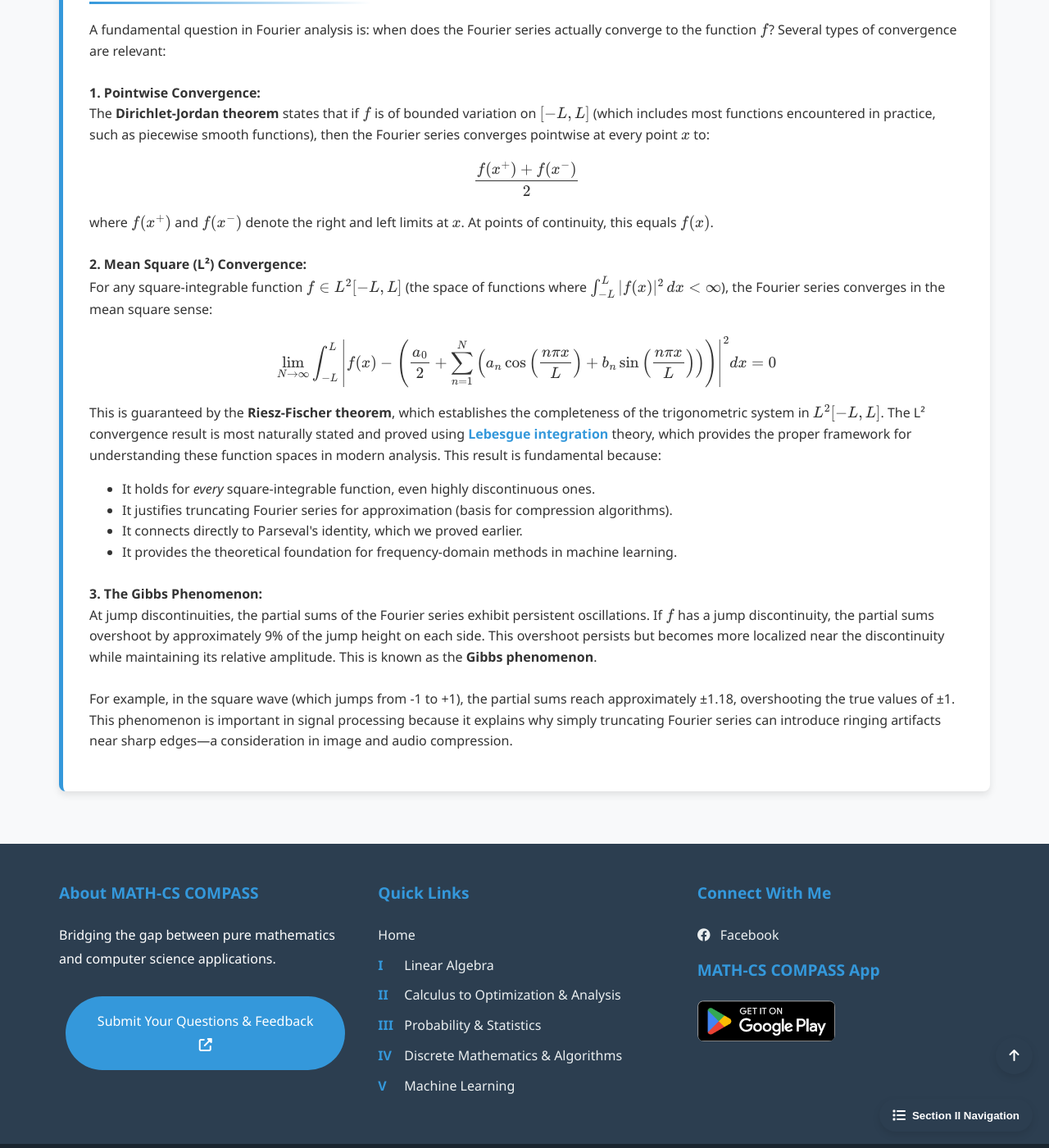
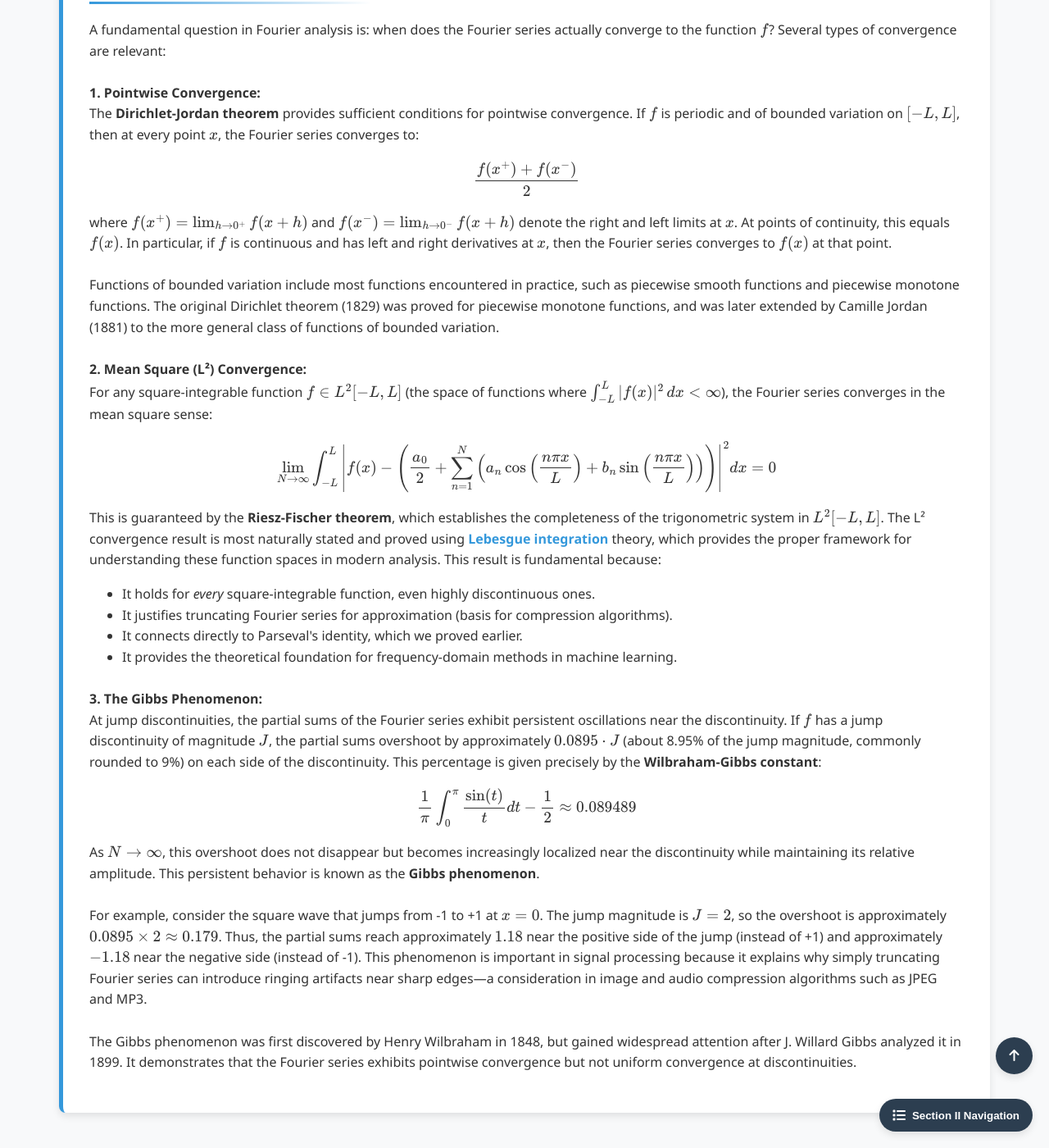
Before and after one commit to Yusukey01/yusukey01.github.io, a Jekyll site: the page built from Mathematics/Calculus/fourier_series.html, in a window 1280 px wide and 1400 px high, scrolled down 11175 px. Shown: the whole window at 82% size. Built offline with Jekyll 4.4.1, drawn with Linux system fonts in a browser that asks for light colours; some of the changed text lies outside the part shown.

```diff
--- a/Mathematics/Calculus/fourier_series.html
+++ b/Mathematics/Calculus/fourier_series.html
@@ -417,7 +417,7 @@ uses_python: false
             </p>
 
             <p>
-                <strong>Parseval's identity (energy conservation):</strong><br>
+                <a href="#parseval"><strong>Parseval's identity (energy conservation):</strong></a><br>
                 With the normalized inner product
                 \(\langle f, g \rangle = \frac{1}{2L}\int_{-L}^{L} f(x)\,\overline{g(x)}\,dx\),
                 the complex exponential system forms an orthonormal basis of \(L^2[-L, L]\), yielding:
@@ -573,14 +573,21 @@ uses_python: false
                 <br><br>
                 <strong>1. Pointwise Convergence:</strong>
                 <br>
-                The <strong>Dirichlet-Jordan theorem</strong> states that if \(f\) is of bounded variation on \([-L, L]\)
-                (which includes most functions encountered in practice, such as piecewise smooth functions), then the
-                Fourier series converges pointwise at every point \(x\) to:
+                The <strong>Dirichlet-Jordan theorem</strong> provides sufficient conditions for pointwise convergence.
+                If \(f\) is periodic and of bounded variation on \([-L, L]\), then at every point \(x\),
+                the Fourier series converges to:
                 \[
                 \frac{f(x^+) + f(x^-)}{2}
                 \]
-                where \(f(x^+)\) and \(f(x^-)\) denote the right and left limits at \(x\). At points of continuity,
-                this equals \(f(x)\).
+                where \(f(x^+) = \lim_{h \to 0^+} f(x+h)\) and \(f(x^-) = \lim_{h \to 0^-} f(x+h)\) denote
+                the right and left limits at \(x\). At points of continuity, this equals \(f(x)\).
+                In particular, if \(f\) is continuous and has left and right derivatives at \(x\),
+                then the Fourier series converges to \(f(x)\) at that point.
+                <br><br>
+                Functions of bounded variation include most functions encountered in practice, such as piecewise
+                smooth functions and piecewise monotone functions. The original Dirichlet theorem (1829)
+                was proved for piecewise monotone functions, and was later extended by Camille Jordan (1881)
+                to the more general class of functions of bounded variation.
                 <br><br>
                 <strong>2. Mean Square (L²) Convergence:</strong>
                 <br>
@@ -603,15 +610,28 @@ uses_python: false
                 <br>
                 <strong>3. The Gibbs Phenomenon:</strong>
                 <br>
-                At jump discontinuities, the partial sums of the Fourier series exhibit persistent oscillations.
-                If \(f\) has a jump discontinuity, the partial sums overshoot by approximately 9% of the jump height
-                on each side. This overshoot persists but becomes more localized near the discontinuity while maintaining its relative amplitude. This is known as the
+                At jump discontinuities, the partial sums of the Fourier series exhibit persistent oscillations
+                near the discontinuity. If \(f\) has a jump discontinuity of magnitude \(J\), the partial sums
+                overshoot by approximately \(0.0895 \cdot J\) (about 8.95% of the jump magnitude, commonly rounded to 9%)
+                on each side of the discontinuity. This percentage is given precisely by the
+                <strong>Wilbraham-Gibbs constant</strong>:
+                \[
+                \frac{1}{\pi}\int_0^{\pi} \frac{\sin(t)}{t}dt - \frac{1}{2} \approx 0.089489
+                \]
+                As \(N \to \infty\), this overshoot does not disappear but becomes increasingly localized near the
+                discontinuity while maintaining its relative amplitude. This persistent behavior is known as the
                 <strong>Gibbs phenomenon</strong>.
                 <br><br>
-                For example, in the square wave (which jumps from -1 to +1), the partial sums reach approximately
-                ±1.18, overshooting the true values of ±1. This phenomenon is important in signal processing because
-                it explains why simply truncating Fourier series can introduce ringing artifacts near sharp edges—a
-                consideration in image and audio compression.
+                For example, consider the square wave that jumps from -1 to +1 at \(x=0\). The jump magnitude is
+                \(J = 2\), so the overshoot is approximately \(0.0895 \times 2 \approx 0.179\). Thus, the partial
+                sums reach approximately \(1.18\) near the positive side of the jump (instead of +1) and approximately
+                \(-1.18\) near the negative side (instead of -1). This phenomenon is important in signal processing
+                because it explains why simply truncating Fourier series can introduce ringing artifacts near sharp
+                edges—a consideration in image and audio compression algorithms such as JPEG and MP3.
+                <br><br>
+                The Gibbs phenomenon was first discovered by Henry Wilbraham in 1848, but gained widespread attention
+                after J. Willard Gibbs analyzed it in 1899. It demonstrates that the Fourier series exhibits pointwise
+                convergence but not uniform convergence at discontinuities.
                 </p>
             </section>
         </div>
```
Also changed, not shown: other parts of Mathematics/Calculus/fourier_series.html (+1 -1 lines).
